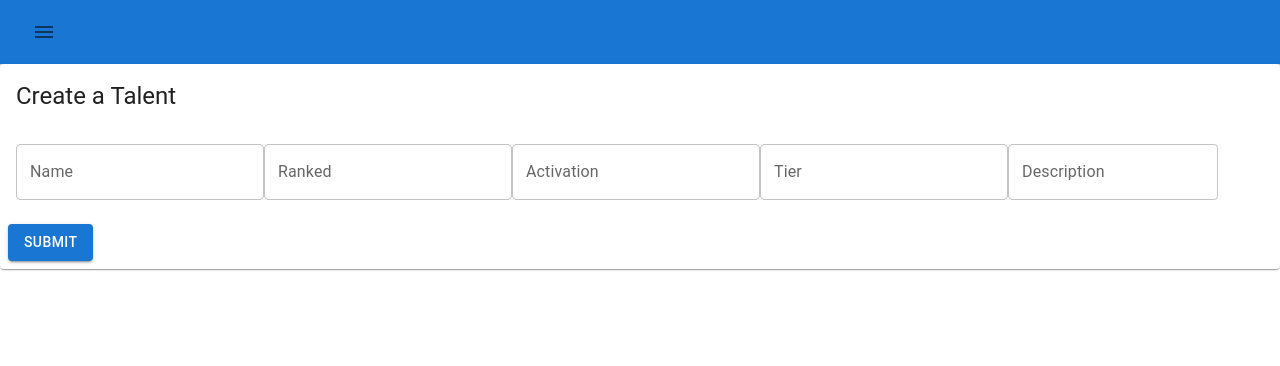
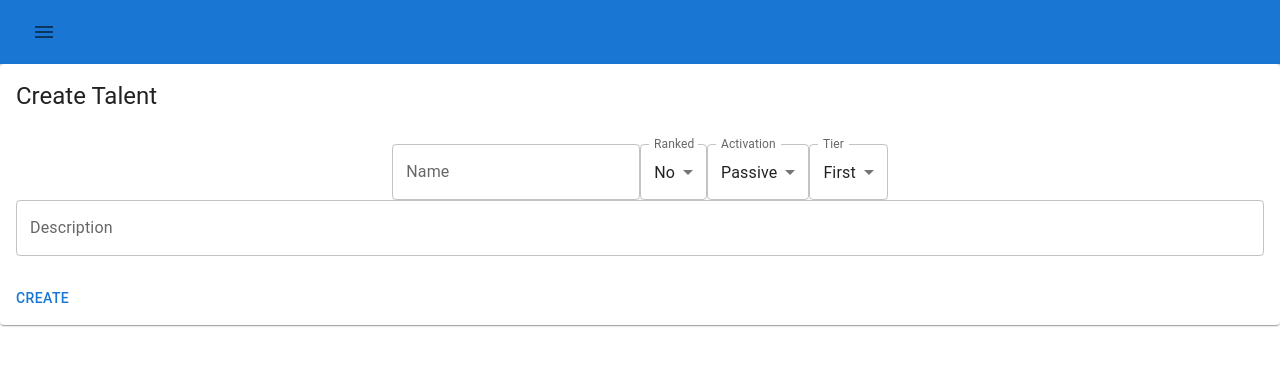
Before and after one commit to genraven1/genesys, a React (Create React App) app: page /talents/new in a window 1280 px wide. Shown: the top 366 px of the page. Built offline with nearby package versions, Linux system fonts and the light colour scheme.

Commit message:
Create Talent Page (#3)

```diff
--- a/package.json
+++ b/package.json
@@ -23,6 +23,7 @@
     "lodash": "^4.17.21",
     "react": "^17.0.2",
     "react-dom": "^17.0.2",
+    "react-hook-form": "^7.28.1",
     "react-router-dom": "^6.2.1",
     "react-scripts": "5.0.0",
     "styled-components": "^5.3.3",
--- /dev/null
+++ b/src/components/App.tsx
@@ -0,0 +1,14 @@
+import { BrowserRouter } from "react-router-dom";
+import MainPage from "./HomePage";
+import NavBar from "./navigation/NavBar";
+
+
+export default function App() {
+
+    return (
+        <BrowserRouter>
+            <NavBar />
+            <MainPage />
+        </BrowserRouter>
+    )
+}
--- a/src/components/CreateTalent.tsx
+++ b/src/components/CreateTalent.tsx
@@ -1,48 +1,138 @@
-import { Button, Card, CardActions, CardContent, CardHeader, TextField } from "@mui/material";
-import { FormEvent, useState } from "react";
-import Talent, { DefaultTalent } from "../models/Talent";
+import { Button, Card, CardActions, CardContent, CardHeader, Grid, MenuItem, TextField } from "@mui/material";
+import { ChangeEventHandler, FocusEventHandler, FormEventHandler, useState } from "react";
+import Talent, { Activation, DefaultTalent, Ranked, Tier } from "../models/Talent";
 import TalentService from "../services/TalentService";
+import { useNavigate } from "react-router-dom";
 
-interface TalentProps {
-    talent?: Talent;
+interface Props {
+    talent?: Talent | null,
 }
 
-export default function CreateTalent(props: TalentProps) {
+export default function CreateTalent(props: Props) {
     const { talent: newTalent } = props;
-    const [talent] = useState(newTalent || DefaultTalent.create());
+    const [talent, setTalent] = useState(newTalent ?? DefaultTalent.create());
+    const [errors, setErrors] = useState({} as any);
+    let navigate = useNavigate();
 
-    const createTalent = async (): Promise<void> => {
-        try {
-            const createdTalent = await TalentService.createTalent(talent);
-            console.log(createdTalent);
-        } catch (err) {
-
-        }
+    const handleSubmit: FormEventHandler<HTMLFormElement> = (event) => {
+        event.preventDefault();
+        TalentService.createTalent(talent);
+        navigate('/talents');
     }
 
-    function handleSubmit(event: FormEvent) {
-        event.preventDefault();
-        console.log('Here');
-        createTalent();
-        return;
+    const handleBlur: FocusEventHandler<HTMLInputElement> = (event) => {
+        const { name, value } = event.target;
+
+        setTalent((prev_state) => ({
+            ...prev_state,
+            [name]: value,
+        }));
+    }
+
+    const handleTextChange: ChangeEventHandler<HTMLInputElement> = (event) => {
+        const { name, value } = event.target;
+
+        setTalent((prev_state) => ({
+            ...prev_state,
+            [name]: value,
+        }));
+    }
+
+    const handleRankedChange: ChangeEventHandler<HTMLInputElement> = (event) => {
+        const { value } = event.target;
+        let temp_ranked: Ranked;
+
+        if (value === Ranked.No) {
+            temp_ranked = Ranked.No;
+        } else if (value === Ranked.Yes) {
+            temp_ranked = Ranked.Yes
+        }
+
+        setTalent((prev_state) => ({
+            ...prev_state,
+            ranked: temp_ranked,
+        }));
+    }
+
+    const handleActivationChange: ChangeEventHandler<HTMLInputElement> = (event) => {
+        const { value } = event.target;
+        let temp_activation: Activation;
+
+        if (value === Activation.Passive) {
+            temp_activation = Activation.Passive;
+        } else if (value === Activation.ActiveAction) {
+            temp_activation = Activation.ActiveAction
+        } else if (value === Activation.ActiveManeuver) {
+            temp_activation = Activation.ActiveManeuver
+        } else if (value === Activation.ActiveIncidental) {
+            temp_activation = Activation.ActiveIncidental
+        } else if (value === Activation.ActiveIncidentalOutOfTurn) {
+            temp_activation = Activation.ActiveIncidentalOutOfTurn
+        }
+
+        setTalent((prev_state) => ({
+            ...prev_state,
+            activation: temp_activation,
+        }));
+    }
+
+    const handleTierChange: ChangeEventHandler<HTMLInputElement> = (event) => {
+        const { value } = event.target;
+        let temp_tier: Tier;
+
+        if (value === Tier.First) {
+            temp_tier = Tier.First;
+        } else if (value === Tier.Second) {
+            temp_tier = Tier.Second
+        } else if (value === Tier.Third) {
+            temp_tier = Tier.Third
+        } else if (value === Tier.Fourth) {
+            temp_tier = Tier.Fourth
+        } else if (value === Tier.Fifth) {
+            temp_tier = Tier.Fifth
+        }
+
+        setTalent((prev_state) => ({
+            ...prev_state,
+            tier: temp_tier,
+        }));
     }
 
     return (
-        <form noValidate onSubmit={handleSubmit}>
-            <Card>
-                <CardHeader title='Create a Talent'>
-                </CardHeader>
+        <Card>
+            <CardHeader title={'Create Talent'} />
+            <form onSubmit={handleSubmit}>
                 <CardContent>
-                    <TextField label='Name' value={newTalent?.name} />
-                    <TextField label='Ranked' value={newTalent?.ranked} />
-                    <TextField label='Activation' value={newTalent?.activation} />
-                    <TextField label='Tier' value={newTalent?.tier} />
-                    <TextField label='Description' value={newTalent?.description} multiline />
+                    <Grid container justifyContent={'center'}>
+                        <TextField name='name' label='Name' value={talent.name ?? ''} onBlur={handleBlur} onChange={handleTextChange} />
+                        <TextField name='ranked' label='Ranked' value={talent.ranked ?? Ranked.No} onBlur={handleBlur} onChange={handleRankedChange} select >
+                            {Object.entries(Ranked).map(([key, value]) => (
+                                <MenuItem key={key} value={value}>
+                                    {value}
+                                </MenuItem>
+                            ))}
+                        </TextField>
+                        <TextField name='activation' label='Activation' value={talent.activation ?? Activation.Passive} onBlur={handleBlur} onChange={handleActivationChange} select >
+                            {Object.entries(Activation).map(([key, value]) => (
+                                <MenuItem key={key} value={value}>
+                                    {value}
+                                </MenuItem>
+                            ))}
+                        </TextField>
+                        <TextField name='tier' label='Tier' value={talent.tier ?? Tier.First} onBlur={handleBlur} onChange={handleTierChange} select >
+                            {Object.entries(Tier).map(([key, value]) => (
+                                <MenuItem key={key} value={value}>
+                                    {value}
+                                </MenuItem>
+                            ))}
+                        </TextField>
+                        <TextField name='description' label='Description' value={talent.description ?? ''} onBlur={handleBlur} onChange={handleTextChange} multiline fullWidth />
+                    </Grid>
                 </CardContent>
                 <CardActions>
-                    <Button color='primary' onSubmit={handleSubmit} variant='contained'>Submit</Button>
+                    <Button color='primary' type='submit'>CREATE</Button>
                 </CardActions>
-            </Card>
-        </form>
+            </form>
+        </Card>
     )
 }
--- /dev/null
+++ b/src/components/HomePage.tsx
@@ -0,0 +1,20 @@
+import { useRef } from 'react';
+import { Route, Routes } from 'react-router-dom';
+import Talent from '../models/Talent';
+import AllTalentsView from './AllTalentsViewTable';
+import CreateTalent from './CreateTalent';
+import MinionTable from './MinionTable';
+import MinionView from './MinionView';
+
+export default function MainPage() {
+  const selectedTalent = useRef<Talent | null>(null);
+
+  return (
+    <Routes>
+      <Route path='/talents' element={<AllTalentsView />} />
+      <Route path='/talents/new' element={<CreateTalent talent={selectedTalent.current} />} />
+      <Route path='/actors/npcs/minions' element={<MinionTable />} />
+      <Route path='/actors/npcs/minions/:id' element={<MinionView />} />
+    </Routes>
+  )
+}
--- a/src/components/navigation/ListMenuItemLink.tsx
+++ b/src/components/navigation/ListMenuItemLink.tsx
@@ -12,8 +12,7 @@ export default function ListMenuItemLink(props: MenuListItemProps): JSX.Element
 
     const renderLink = useMemo(() => forwardRef<any, Omit<LinkProps, 'to'>>((itemProps, ref): React.ReactElement => (
         <Link to={to} ref={ref} {...itemProps} />
-    )),
-        [to]);
+    )),[to]);
 
     return (
         <List>
--- a/src/index.tsx
+++ b/src/index.tsx
@@ -2,24 +2,11 @@ import React from 'react';
 import ReactDOM from 'react-dom';
 import './index.css';
 import reportWebVitals from './reportWebVitals';
-import NavBar from './components/navigation/NavBar';
-import { BrowserRouter, Route, Routes } from 'react-router-dom';
-import AllTalentsView from './components/AllTalentsViewTable';
-import CreateTalent from './components/CreateTalent';
-import MinionTable from './components/MinionTable';
-import MinionView from './components/MinionView';
+import App from './components/App';
 
 ReactDOM.render(
   <React.StrictMode>
-    <BrowserRouter>
-      <NavBar />
-      <Routes>
-        <Route path='/talents' element={<AllTalentsView />} />
-        <Route path='/talents/new' element={<CreateTalent />} />
-        <Route path='/actors/npcs/minions' element={<MinionTable />} />
-        <Route path='/actors/npcs/minions/:id' element={<MinionView />} />
-      </Routes>
-    </BrowserRouter>
+    <App />
   </React.StrictMode>,
   document.getElementById('root')
 );
--- a/src/models/Talent.ts
+++ b/src/models/Talent.ts
@@ -1,12 +1,31 @@
 export default interface Talent {
     name: string,
-    ranked: boolean,
-    activation: string,
-    tier: number,
-    description: string,
-    id: string,
-    experience: number
+    ranked: Ranked,
+    activation: Activation,
+    tier: Tier,
+    description: String
 }
+
+export enum Ranked {
+    No = 'No',
+    Yes = 'Yes'
+};
+
+export enum Activation {
+    Passive = 'Passive',
+    ActiveAction = 'Active (Action)',
+    ActiveManeuver = 'Active (Maneuver)',
+    ActiveIncidental = 'Active (Incidental)',
+    ActiveIncidentalOutOfTurn = 'Active (Incidental, Out of Turn)'
+};
+
+export enum Tier {
+    First = 'First',
+    Second = 'Second',
+    Third = 'Third',
+    Fourth = 'Fourth',
+    Fifth = 'Fifth'
+};
 
 export interface ActorTalent extends Talent {
     ranks: number
@@ -16,12 +35,10 @@ export class DefaultTalent {
     static create(): Talent {
         return {
             name: '',
-            ranked: false,
-            activation: '',
-            tier: 1,
-            description: '',
-            id: '',
-            experience: 5
+            ranked: Ranked.No,
+            activation: Activation.Passive,
+            tier: Tier.First,
+            description: ''
         };
     }
 }
--- a/src/services/TalentService.ts
+++ b/src/services/TalentService.ts
@@ -1,6 +1,5 @@
 import axios from "axios";
 import Talent from "../models/Talent";
-import { get, post } from "./rest";
 
 export default class TalentService {
 
@@ -8,7 +7,7 @@ export default class TalentService {
         return await (await axios.get('/talents')).data.Items
     }
 
-    static createTalent(talent: Talent): Promise<Talent> {
-        return post('talents', talent);
+    static async createTalent(talent: Talent): Promise<Talent> {
+        return await axios.post('/talents', talent);
     }
 }
--- a/src/services/rest.ts
+++ b/src/services/rest.ts
@@ -1,5 +1,4 @@
 import axios, { AxiosInstance, AxiosResponse } from "axios";
-import { URL } from "./constants"
 
 function createInstance(): AxiosInstance {
   const instance = axios.create({
```
Also changed, not shown: src/components/AllTalentsViewTable.tsx (+5 -5 lines), 1 other file (tests, documents, lock files or other folders).
